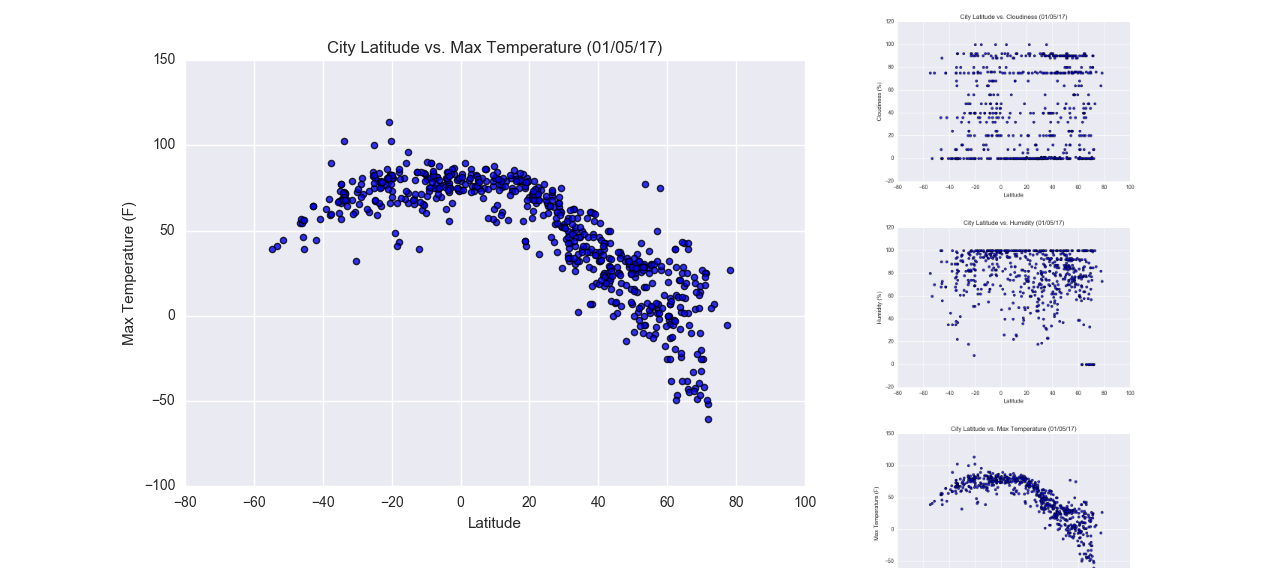
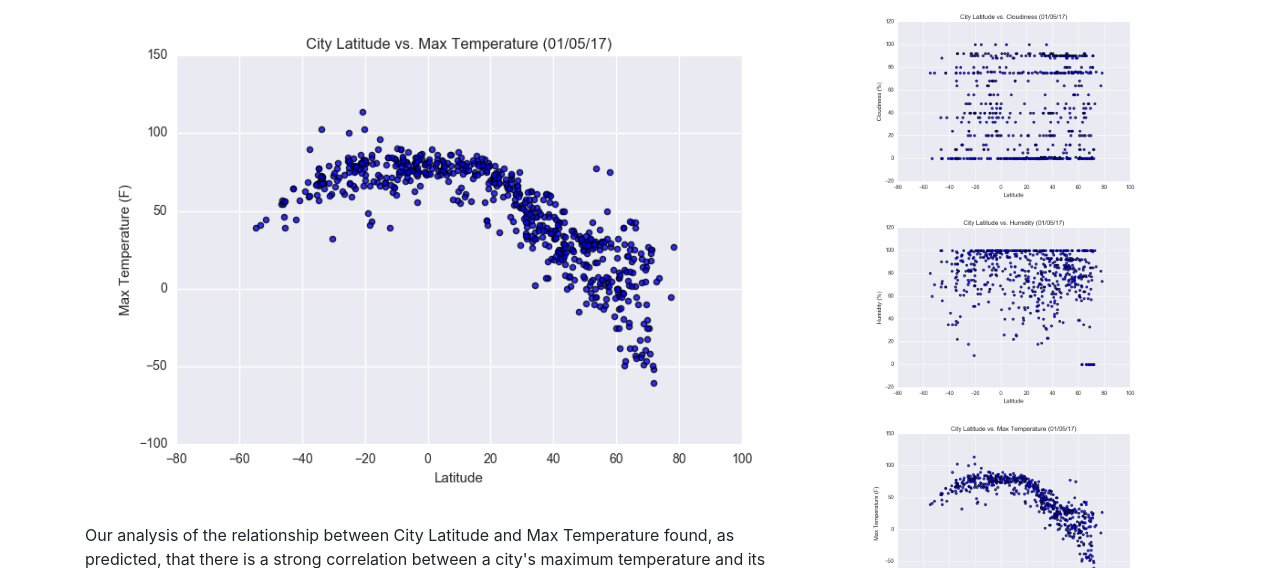
Before and after one commit to kevingray17/web-design-challenge, a website with bundled scripts: page temperature.html in a window 1280 px wide. Shown: the part 191-759 px from the top of the page. Built offline with nearby package versions, Linux system fonts and the light colour scheme.

Commit message:
fixed max temp image fluidity

```diff
--- a/temperature.html
+++ b/temperature.html
@@ -57,7 +57,7 @@
         <!-- Collapse columns -->
         <div class="col-lg-8 col-md-4">
           <h2> Summary: Max Temperature</h2>
-          <p class="lead"><img src="Resources/assets/images/Fig1.png" alt="Max Temp Scatterplot">
+          <p class="lead"><img src="Resources/assets/images/Fig1.png" alt="Max Temp Scatterplot" class="img-responsive img-fluid">
           <p>Our analysis of the relationship between City Latitude and Max Temperature found, as predicted, that there is a strong correlation between a city's
             maximum temperature and its proximity to the equator. As latitudes decrease; e.g. we look at cities closer to the equator in both the northern and
             southern hemispheres; we find that cities' maximum temperatures increase.
```
Also changed, not shown: humidity.html (+1 -3 lines).
